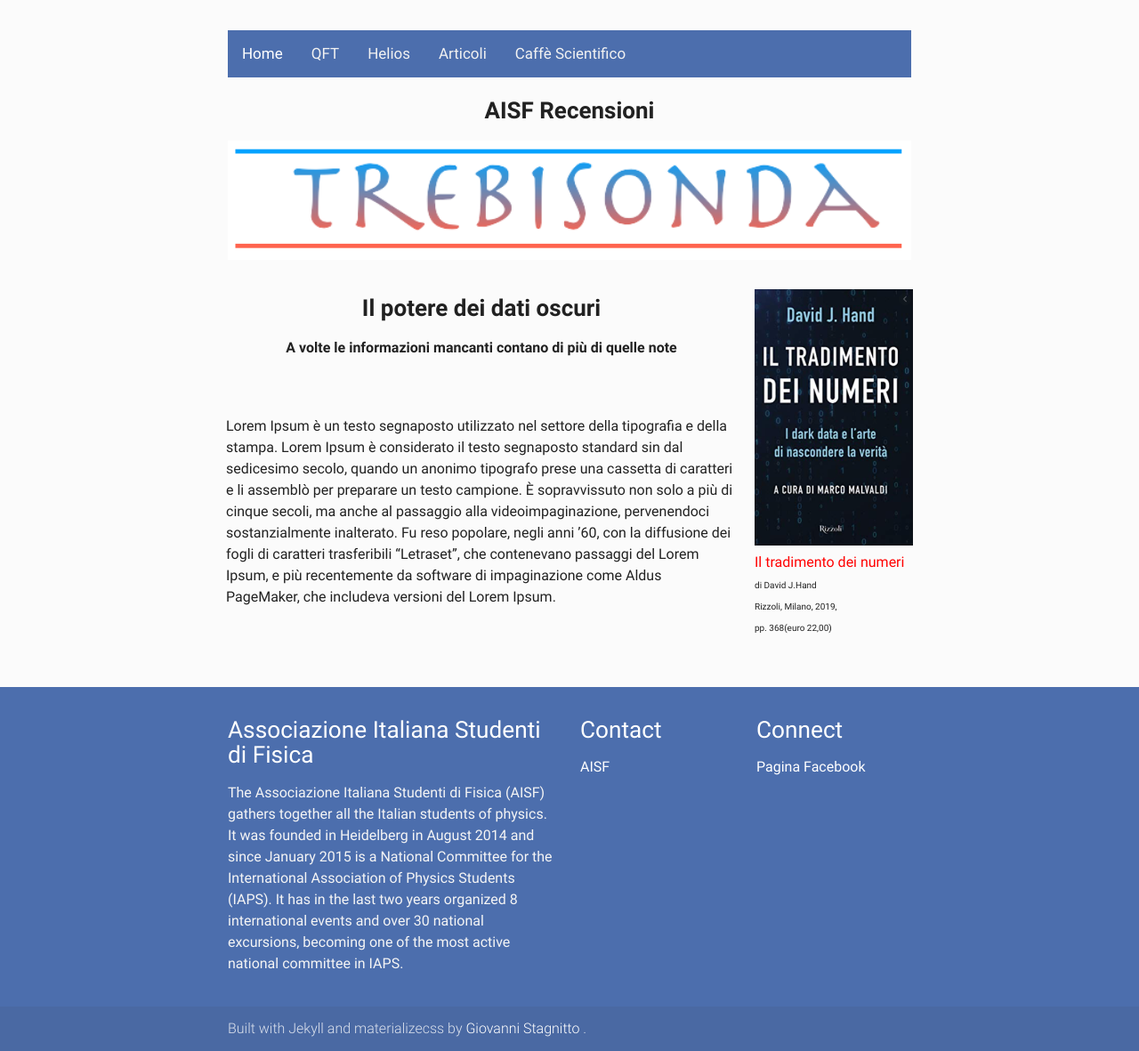
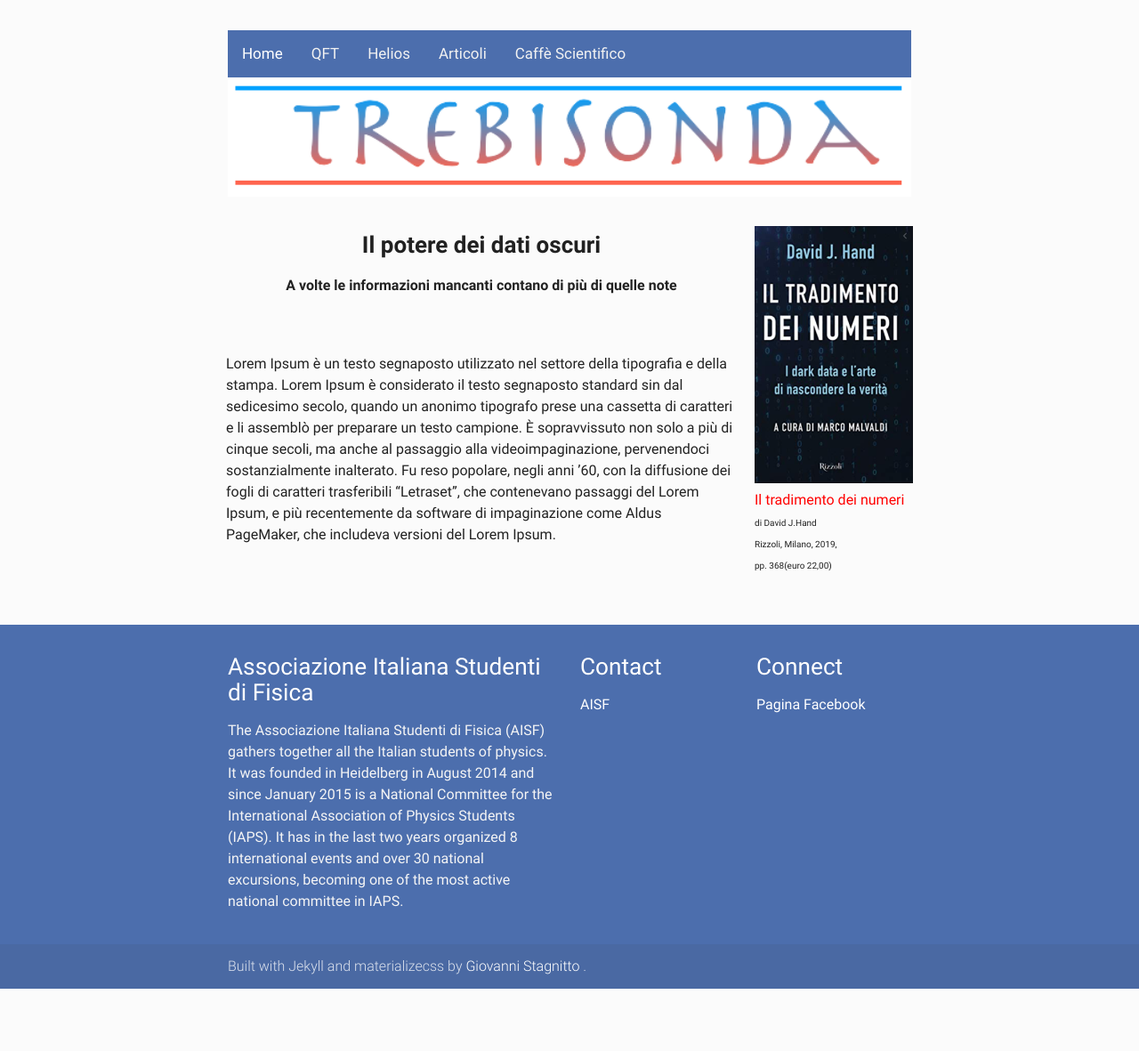
Before and after one commit to ai-sf/aisf_perugia, a Jekyll site: the page built from recensioni/Rec2.html, in a window 1280 px wide. Shown: the whole page at 89% size. Built offline with Jekyll 4.4.1, drawn with Linux system fonts in a browser that asks for light colours; nearby versions of some CDN libraries; after the commit the page ends 1111 px from its top, so only the background shows below that.

Commit message:
Update Rec2.html

```diff
--- a/recensioni/Rec2.html
+++ b/recensioni/Rec2.html
@@ -126,8 +126,8 @@ Rizzoli, Milano, 2019,<br> -->
   </a>
 </div>
 
-<center><h3> <b>AISF Recensioni</b></h3>
-<img class="mySlides" src="/perugia/ImgSlideShow/Trebisonda.png" style="height:50%"><br>
+<center>
+<img class="mySlides" src="/perugia/ImgSlideShow/Trebisonda.png" style="height:20%"><br>
 </center>
 
 <div class="row">
```
